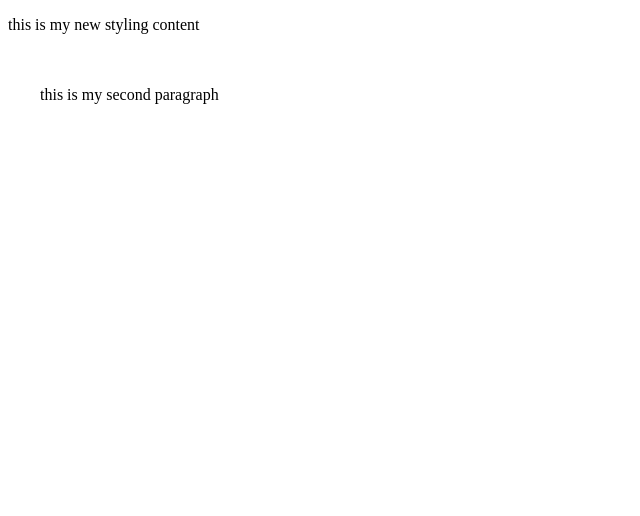
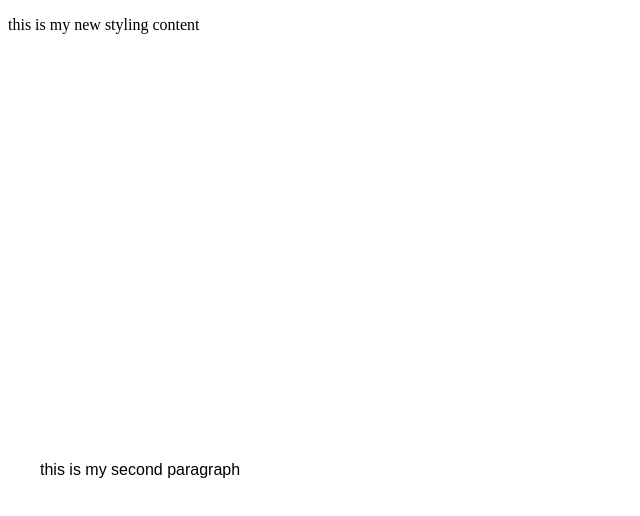
Before and after one commit to Rohits533/demo-repo-2, a plain HTML site: page index.html in a window 1280 px wide. Shown: the whole page, without its empty margins (0-640 px from the left). Drawn offline with Linux system fonts and the light colour scheme.

Commit message:
adding new content to css

```diff
--- a/style.css
+++ b/style.css
@@ -4,3 +4,14 @@
   margin: 0 auto;
   padding: 20px;
 }
+
+.container{
+    display: flex;
+    gap: 20px;
+    font-family: Arial, sans-serif;
+    text-align: center;
+    text-decoration: italic;
+    width: 100%;
+    height: 100vh;
+    align-items: center;
+}
```
